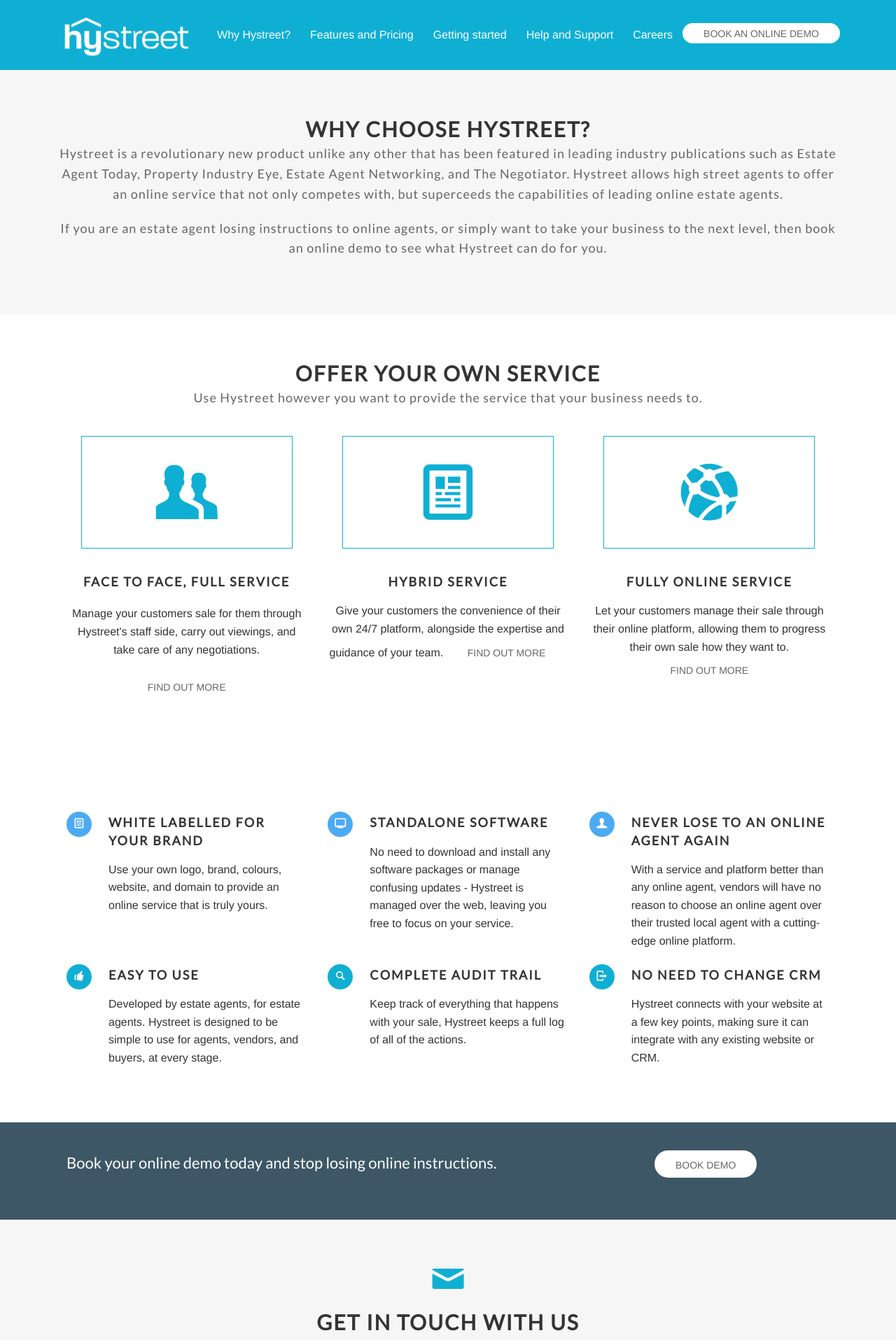
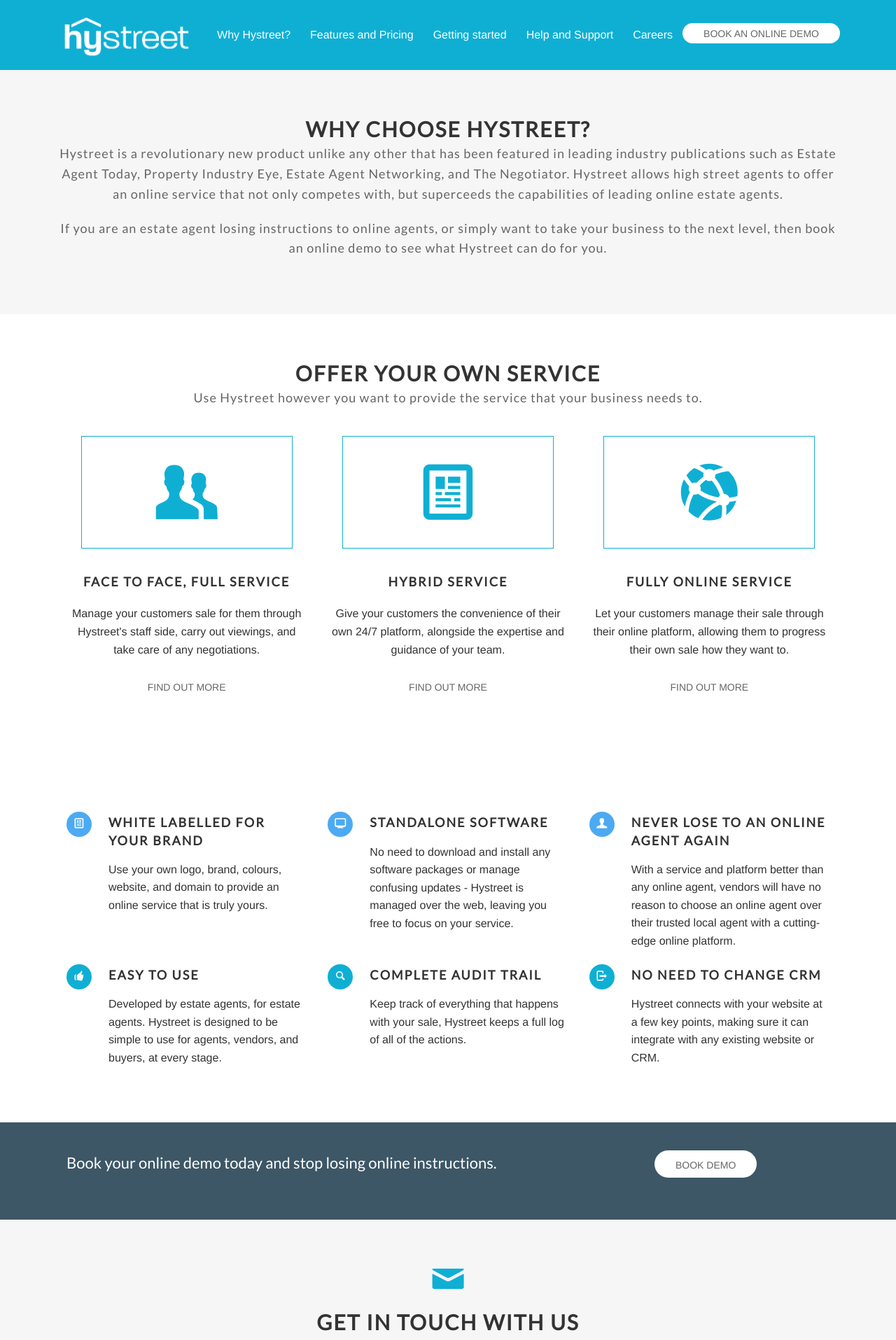
Before and after one commit to hystreet/hystreet.github.io, a Jekyll site: the page built from why-hystreet/index.html, in a window 1280 px wide. Shown: the top 1915 px of the page at 70% size. Built offline with Jekyll 4.4.1, drawn with Linux system fonts in a browser that asks for light colours; some web fonts are replaced; a script that is not in the unit is left out.

Commit message:
adding <p> tags

```diff
--- a/_data/whys.yml
+++ b/_data/whys.yml
@@ -7,12 +7,12 @@
 - title: Hybrid service
   icon: newspaper
   desc:
-    Give your customers the convenience of their own 24/7 platform, alongside the expertise and guidance of your team.
+    <p>Give your customers the convenience of their own 24/7 platform, alongside the expertise and guidance of your team.</p>
 
     <a class="button" href="/features-pricing/hybrid-service/">Find out more</a>
 - title: Fully online service
   icon: network
   desc:
-    Let your customers manage their sale through their online platform, allowing them to progress their own sale how they want to.
+    <p>Let your customers manage their sale through their online platform, allowing them to progress their own sale how they want to.</p>
 
     <a class="button" href="/features-pricing/online-service/">Find out more</a>
```
